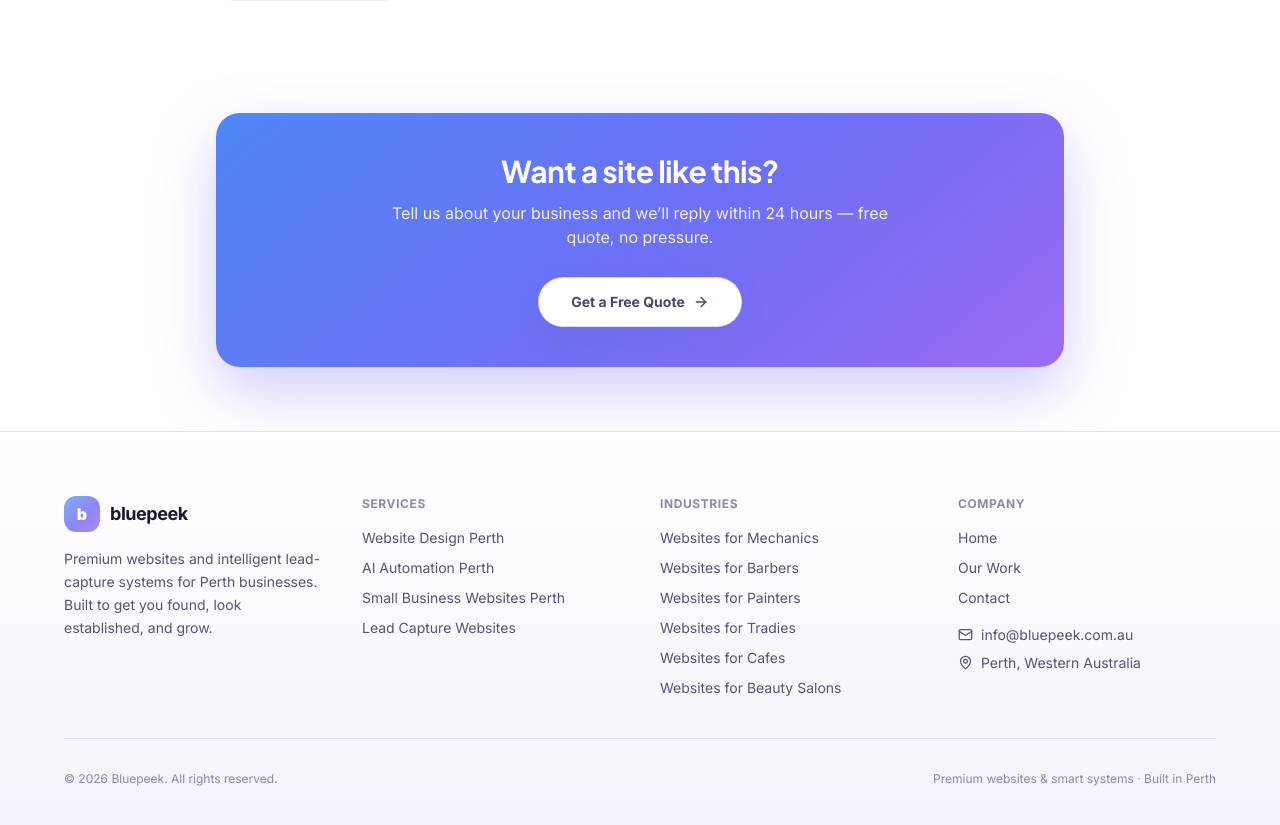
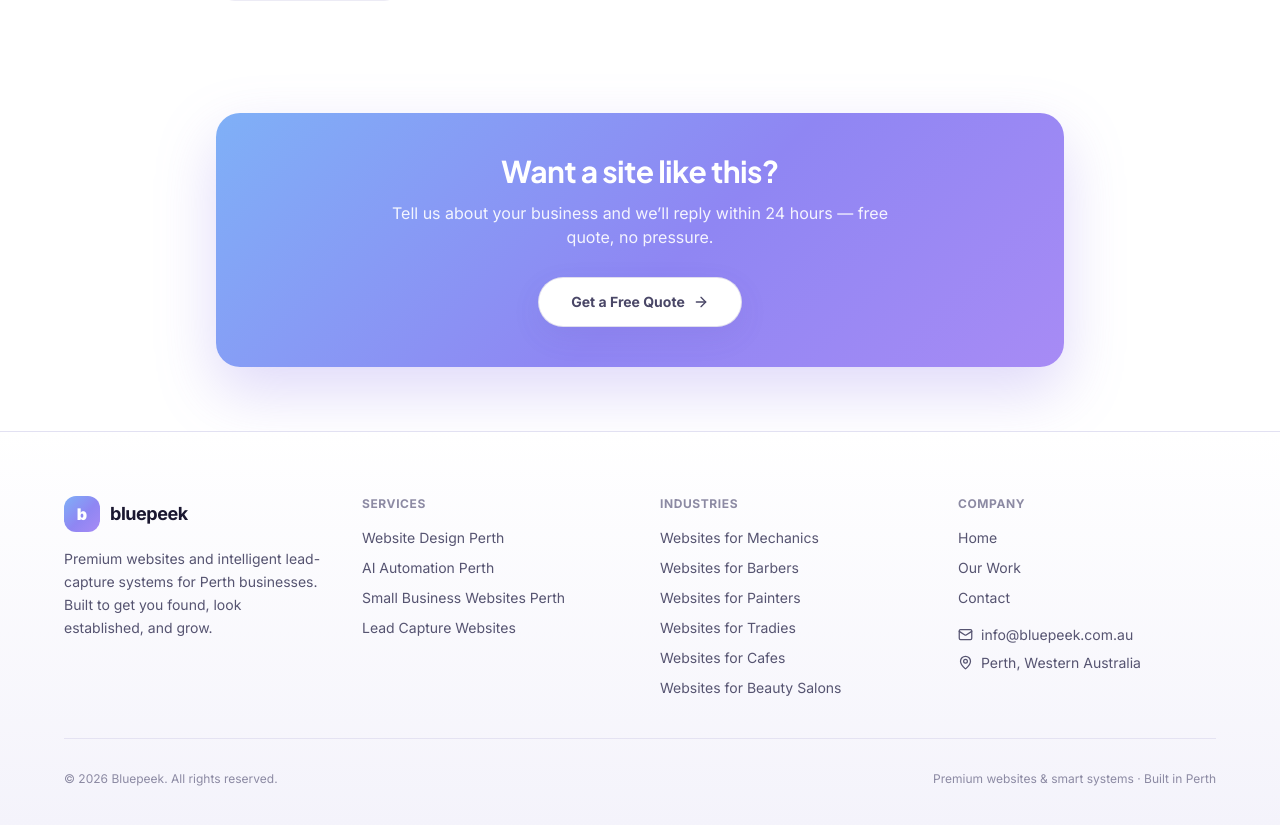
Before and after one commit to zachcolvillez-stack/bluepeek-website, a Next.js app: page /work/54-fadez in a window 1280 px wide. Shown: the part 1511-2336 px from the top of the page. Built offline with nearby package versions, Linux system fonts and the light colour scheme.

Commit message:
auto-save: CaseStudyTemplate.jsx

```diff
--- a/components/site/CaseStudyTemplate.jsx
+++ b/components/site/CaseStudyTemplate.jsx
@@ -101,7 +101,7 @@ export default function CaseStudyTemplate({ breadcrumb = [], study, content, rel
         {/* CTA */}
         <section className="relative max-w-4xl mx-auto px-6 py-16">
           <div className="rounded-3xl p-10 text-center relative overflow-hidden"
-            style={{ background: 'linear-gradient(140deg,#4f86f7 0%,#6f6ff5 55%,#9b6bf2 100%)', boxShadow: '0 24px 60px rgba(123,111,245,0.35)' }}>
+            style={{ background: 'linear-gradient(135deg, #7fb0f7 0%, #8f86f3 55%, #a78bf5 100%)', boxShadow: '0 24px 60px rgba(140,120,235,0.28)' }}>
             <h2 className="relative text-2xl md:text-3xl font-bold text-white mb-3">Want a site like this?</h2>
             <p className="relative text-base mb-7 max-w-lg mx-auto" style={{ color: 'rgba(255,255,255,0.9)' }}>
               Tell us about your business and we’ll reply within 24 hours — free quote, no pressure.
```
